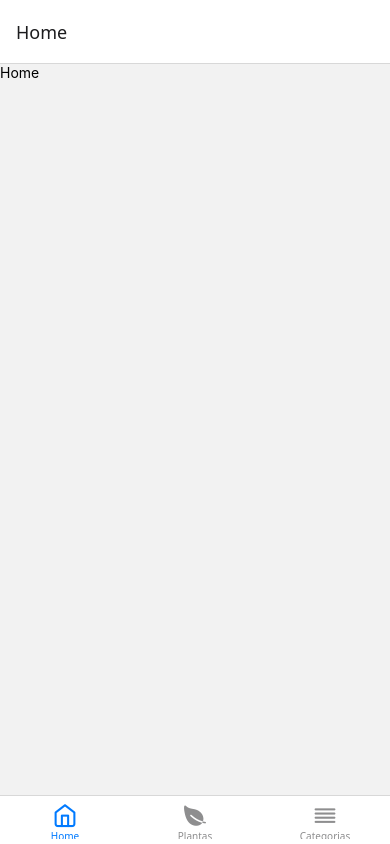
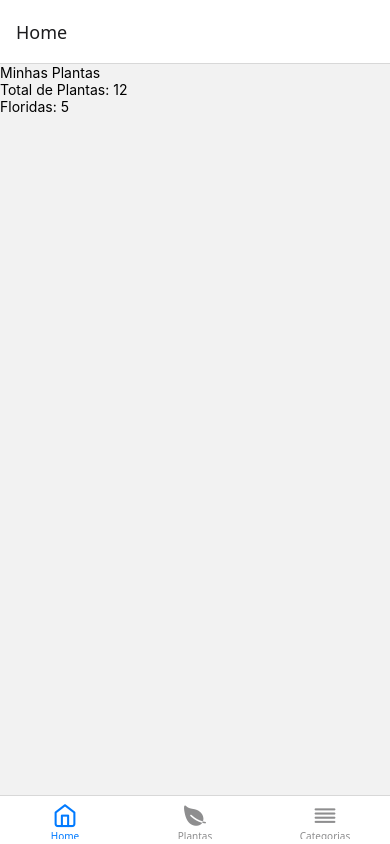
Before and after one commit to PedroVictor-3b/Jardim-Digital, a React Native app: screen /Tabs in a window 390 px wide. Built offline with nearby package versions, Linux system fonts and the light colour scheme.

Commit message:
Adicionado o STACK.ROUTES e implementado no App.js

```diff
--- a/src/navigation/index.js
+++ b/src/navigation/index.js
@@ -1,11 +1,11 @@
 //Container da Navegação do APP
 import { NavigationContainer } from "@react-navigation/native";
-import TabRoutes from "./tab.routes";
+import StackRoutes from "./stack.routes";
 
 export default function Routes(){
     return(
         <NavigationContainer>
-            <TabRoutes/>
+            <StackRoutes/>
         </NavigationContainer>
     )
 }
--- /dev/null
+++ b/src/navigation/stack.routes.js
@@ -0,0 +1,23 @@
+import { createNativeStackNavigator } from "@react-navigation/native-stack";
+
+import AddPlantScreen from "../screens/addPlant/AddPlantScreen";
+import TabRoutes from "./tab.routes";
+
+const Stack = createNativeStackNavigator()
+
+export default function StackRoutes(){
+    return(
+        <Stack.Navigator>
+            <Stack.Screen
+                name = "Tabs"
+                component={TabRoutes}
+                options={{ headerShown: false }}
+            />
+
+            <Stack.Screen
+                name="AddPlant"
+                component={AddPlantScreen}
+            />
+        </Stack.Navigator>
+    )
+}
--- a/src/navigation/tab.routes.js
+++ b/src/navigation/tab.routes.js
@@ -4,9 +4,9 @@ import { Feather } from "@expo/vector-icons" //biblioteca de incones
 import { Ionicons } from "@expo/vector-icons"; //biblioteca de incones
 
 //importação das telas
-import HomeScreen from "../screens/HomeScreen";
-import PlantListScreen from "../screens/PlantListScreen";
-import CategoriesScreen from "../screens/CategoriesScreen";
+import HomeScreen from "../screens/home/HomeScreen";
+import PlantListScreen from "../screens/plantList/PlantListScreen";
+import CategoriesScreen from "../screens/categories/CategoriesScreen";
 
 const Tab = createBottomTabNavigator()
 
--- a/src/screens/HomeScreen.js
+++ /dev/null
@@ -1,13 +0,0 @@
-import { React } from "react";
-import { View, Text } from "react-native";
-
-
-export default function HomeScreen(){
-    return(
-        <View>
-            <Text>
-                Home
-            </Text>
-        </View>
-    )
-}
--- /dev/null
+++ b/src/screens/home/HomeScreen.js
@@ -0,0 +1,27 @@
+import { React } from "react";
+import { View, Text } from "react-native";
+
+
+export default function HomeScreen(){
+//Declaração de variaveis estaticas, apenas para visualização de UI, depois faremos ela de forma dinâmica
+const TotalPlantas = 12
+const PlantasFloridas = 5
+
+    return(
+
+        <View>
+            <View>
+                <Text>Minhas Plantas</Text>
+            </View>
+
+            <View>
+                <Text>Total de Plantas: {TotalPlantas}</Text>
+            </View>
+
+            <View>
+                <Text>Floridas: {PlantasFloridas}</Text>
+            </View>
+
+        </View>
+    )
+}
```
Also changed, not shown: src/screens/addPlant/AddPlantScreen.js (renamed from src/screens/AddPlantScreen.js), src/screens/categories/CategoriesScreen.js (renamed from src/screens/CategoriesScreen.js), src/screens/plantList/PlantListScreen.js (renamed from src/screens/PlantListScreen.js).
